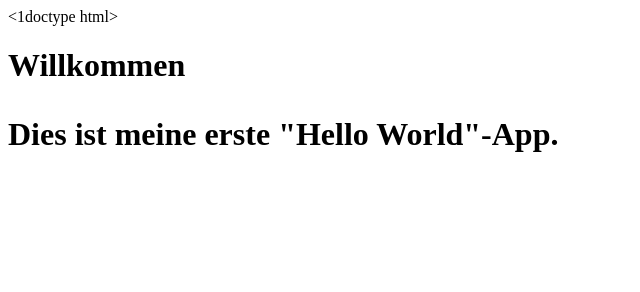
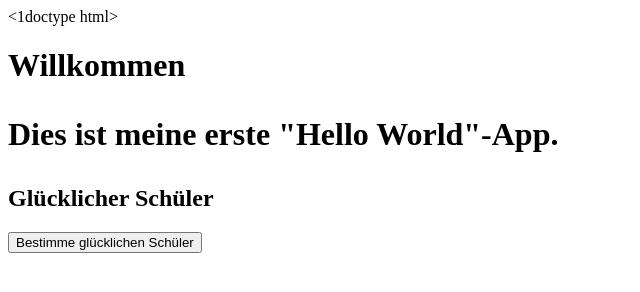
Before and after one commit to killermashin/HelloWorld-, a plain HTML site: page index.html in a window 1280 px wide. Shown: the whole page, without its empty margins (0-640 px from the left). Drawn offline with Linux system fonts and the light colour scheme.

Commit message:
Funktion für glückliche Schüler eingebaut
Erstes Beispiel für JavaScript

```diff
--- a/index.html
+++ b/index.html
@@ -7,5 +7,15 @@
 <body>
   <h1>Willkommen<h1>
   <p>Dies ist meine erste "Hello World"-App.</p>
+  <h2>Glücklicher Schüler</h2>
+  <button onclick="zeigeSchüler();">Bestimme glücklichen Schüler</button>
+  <div id="ausgabe"></div>
+  <script>
+    function zeigeSchüler() {
+      var schülerliste = ["Hugo", "Irene", "Agape", "Wallarich"];
+      var zufall = Math.floor(Math.random()*schülerliste.length);
+      document.getElementById("ausgabe").innerHTML=schülerliste[zufall];
+    }
+  </script>
 </body>
 </html>
```
